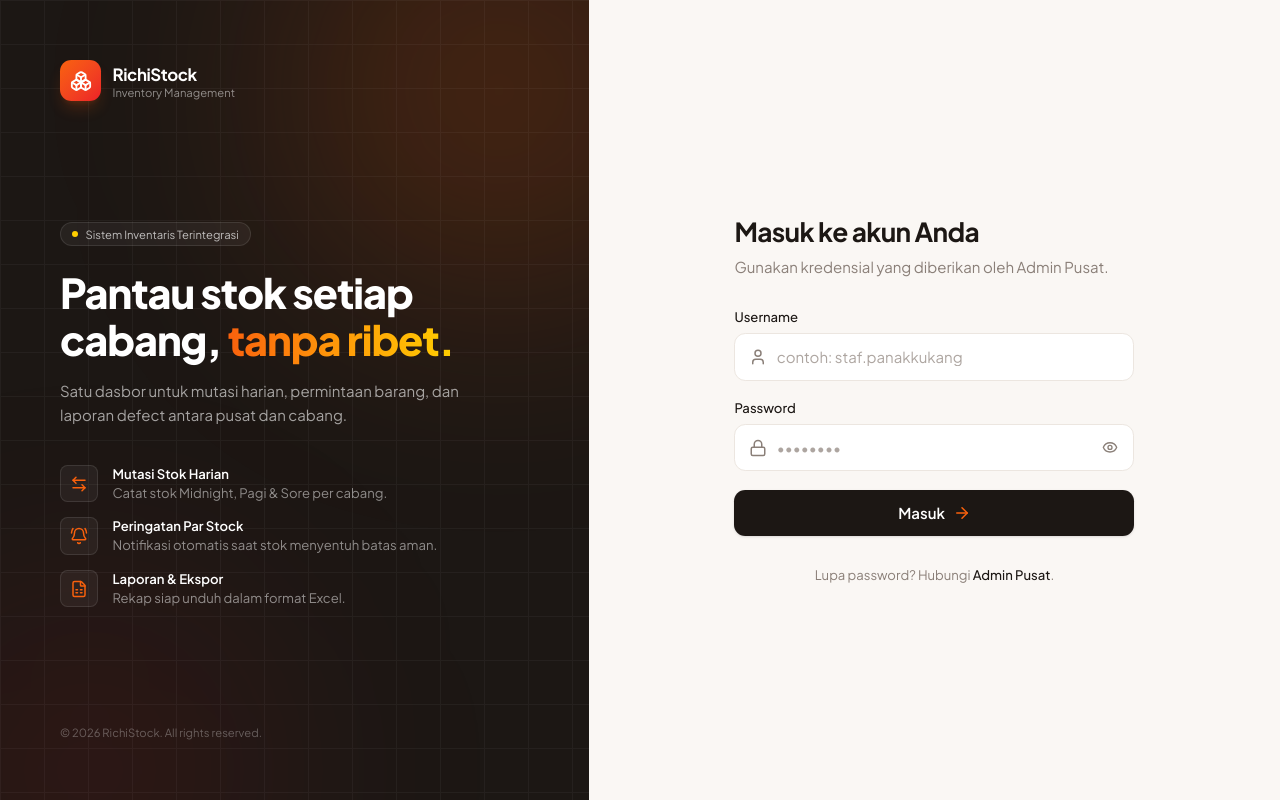
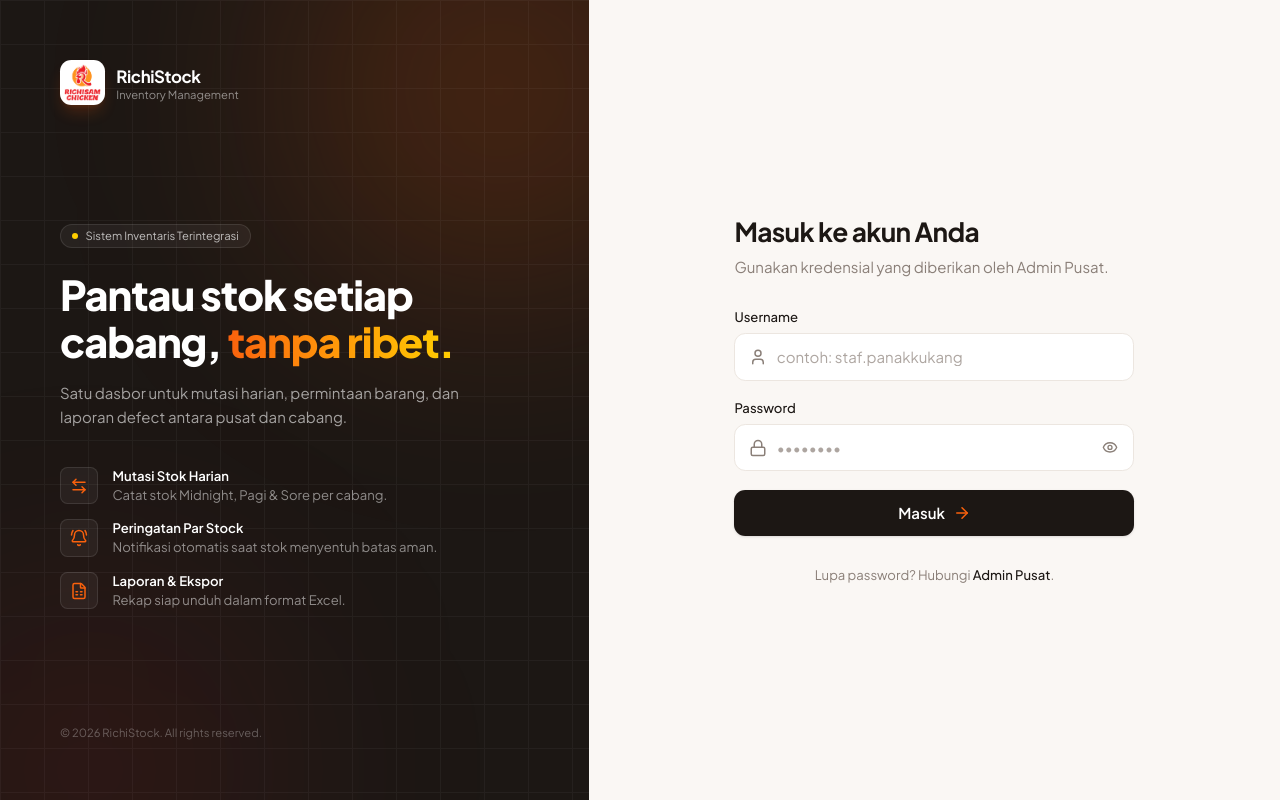
Before and after one commit to andiaisar/richisam, a React (Vite) app in the folder frontend-richisam/: page /login in a window 1280 px wide. Built offline with nearby package versions, Linux system fonts and the light colour scheme; no server answers.

Commit message:
feat: replace icon placeholder with image logo in dashboard layout and login page

```diff
--- a/frontend-richisam/src/layouts/DashboardLayout.jsx
+++ b/frontend-richisam/src/layouts/DashboardLayout.jsx
@@ -48,8 +48,8 @@
   <div className="flex flex-col h-full">
     {/* Brand */}
     <div className="h-16 flex items-center gap-3 px-5 shrink-0">
-      <div className="w-9 h-9 rounded-lg bg-gradient-to-br from-richisam-orange to-richisam-merah-muda flex items-center justify-center shadow-md shadow-richisam-orange/20">
-        <Boxes size={18} className="text-white" />
+      <div className="w-10 h-10 flex items-center justify-center bg-white rounded-lg p-1">
+        <img src="/logo.png" alt="Logo Richisam" className="w-full h-full object-contain" />
       </div>
       <span className="text-[17px] font-bold tracking-tight text-white">RichiStock</span>
     </div>
--- a/frontend-richisam/src/pages/Login.jsx
+++ b/frontend-richisam/src/pages/Login.jsx
@@ -67,8 +67,8 @@
 
         {/* Logo */}
         <div className="relative z-10 flex items-center gap-3">
-          <div className="w-11 h-11 rounded-xl bg-gradient-to-br from-richisam-orange to-richisam-merah-muda flex items-center justify-center shadow-lg shadow-richisam-orange/20">
-            <Boxes size={22} className="text-white" />
+          <div className="w-12 h-12 bg-white rounded-xl flex items-center justify-center p-1 shadow-lg shadow-richisam-orange/20">
+            <img src="/logo.png" alt="Logo Richisam" className="w-full h-full object-contain" />
           </div>
           <div>
             <p className="text-lg font-bold tracking-tight text-white">RichiStock</p>
@@ -117,8 +117,8 @@
         <div className="w-full max-w-[400px]">
           {/* Logo mobile */}
           <div className="lg:hidden flex items-center gap-3 mb-10">
-            <div className="w-10 h-10 rounded-xl bg-gradient-to-br from-richisam-orange to-richisam-merah-muda flex items-center justify-center">
-              <Boxes size={20} className="text-white" />
+            <div className="w-10 h-10 bg-white rounded-xl flex items-center justify-center p-1 shadow-sm border border-line">
+              <img src="/logo.png" alt="Logo Richisam" className="w-full h-full object-contain" />
             </div>
             <p className="text-lg font-bold text-ink">RichiStock</p>
           </div>
```
